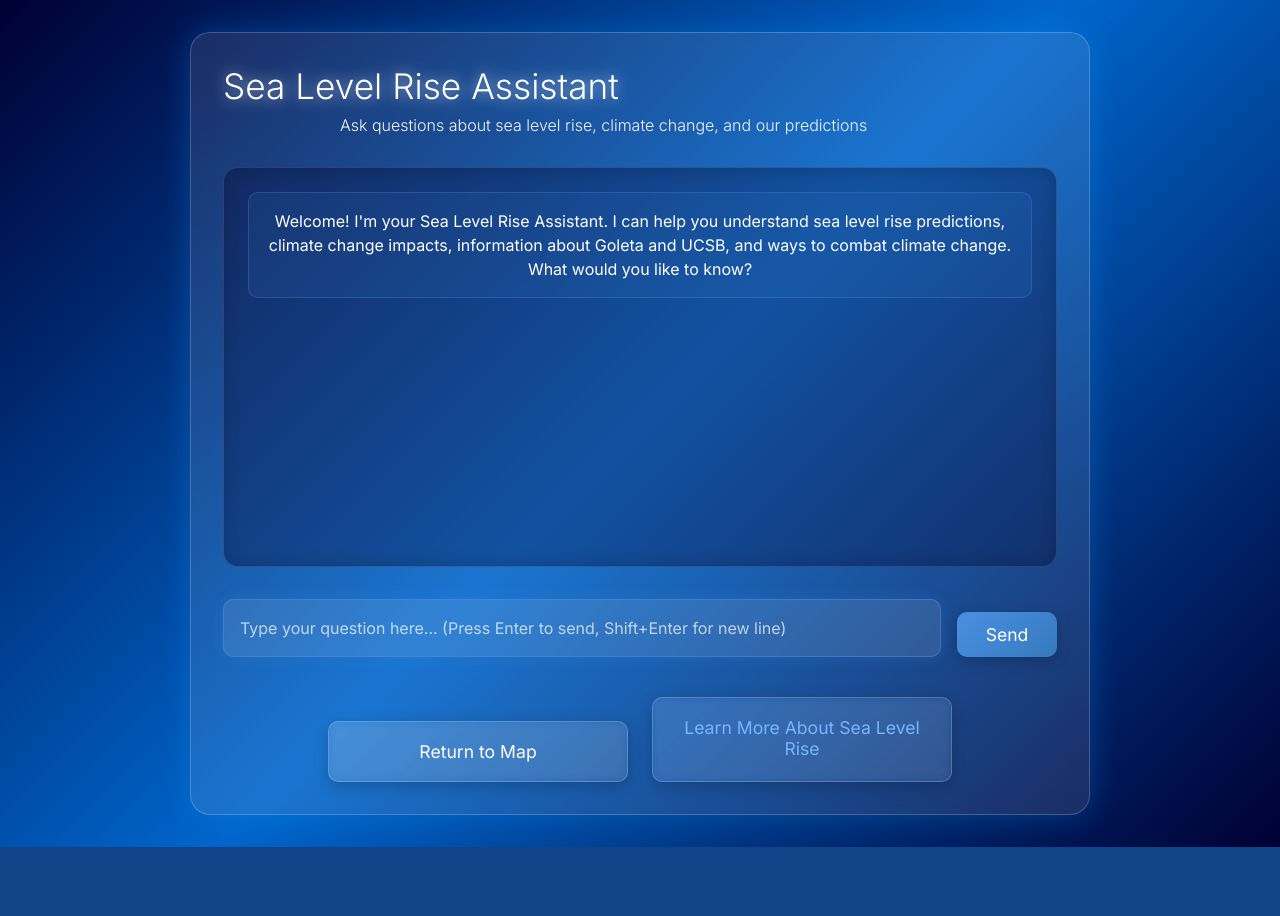
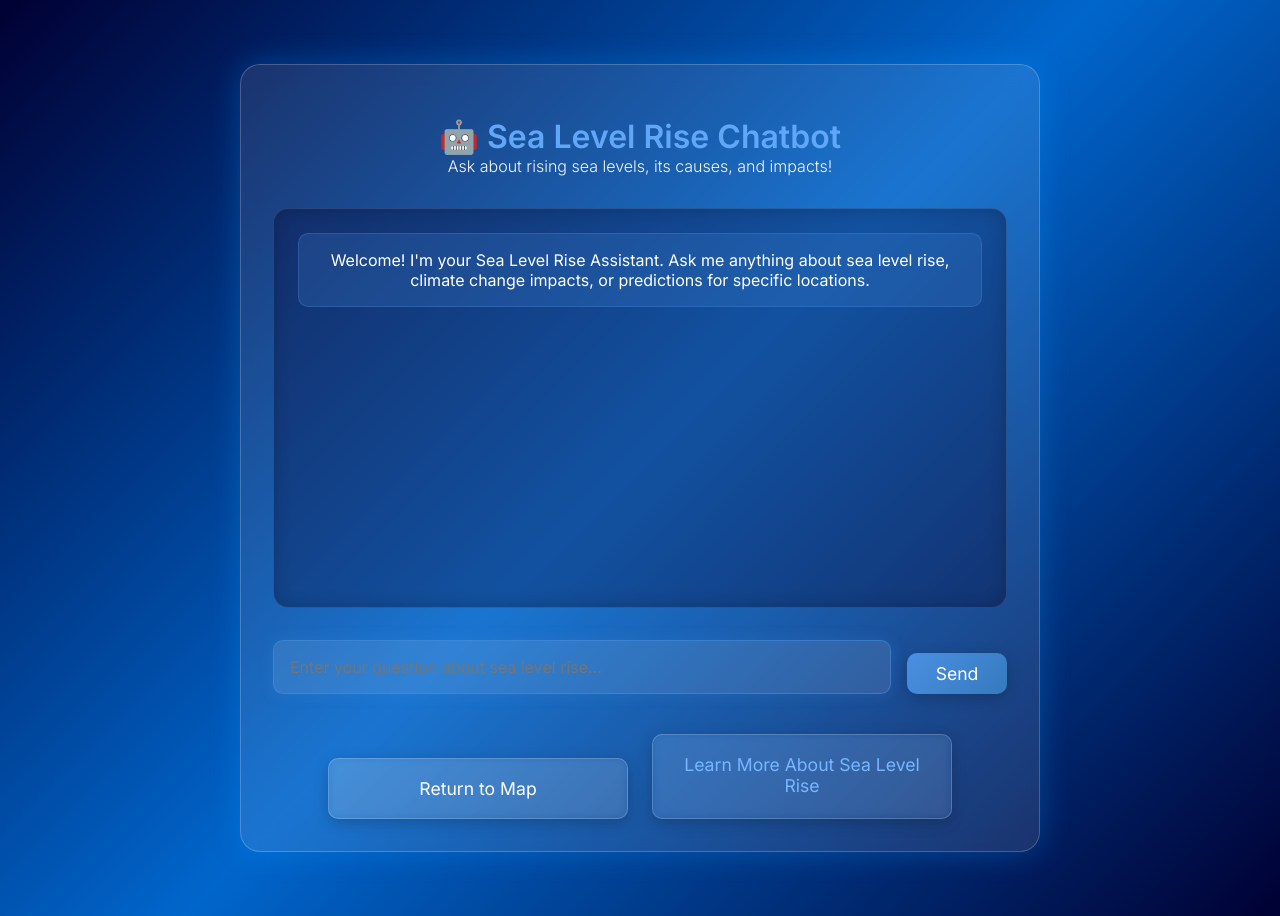
Before and after one commit to jdelpego/inspire_dataorbit, a Python web app: template Custom Frontend/templates/chat.html in a window 1280 px wide. Before the commit the page ends 847 px from the top, so only its background shows below. Run offline with Jinja, Linux system fonts and the light colour scheme; the template is opened without the code that fills it, so the values that code supplies are empty.

Commit message:
New changes for chatbot

```diff
--- a/Custom Frontend/templates/chat.html
+++ b/Custom Frontend/templates/chat.html
@@ -3,17 +3,17 @@
 {% block content %}
 <div class="details-page">
     <div class="details-container chat-container">
-        <h2 class="title">Sea Level Rise Assistant</h2>
-        <p class="subtitle">Ask questions about sea level rise, climate change, and our predictions</p>
+        <h1 style="text-align: center; margin-top: 20px; color: #60a7f7;">🤖 Sea Level Rise Chatbot</h1>
+        <p class="subtitle" style="text-align: center; margin-bottom: 30px;">Ask about rising sea levels, its causes, and impacts!</p>
 
         <div class="chat-box" id="chat-box">
             <div class="message system-message">
-                Welcome! I'm your Sea Level Rise Assistant. I can help you understand sea level rise predictions, climate change impacts, information about Goleta and UCSB, and ways to combat climate change. What would you like to know?
+                Welcome! I'm your Sea Level Rise Assistant. Ask me anything about sea level rise, climate change impacts, or predictions for specific locations.
             </div>
         </div>
 
         <div class="chat-input-container">
-            <textarea id="chat-input" placeholder="Type your question here... (Press Enter to send, Shift+Enter for new line)" class="chat-input" rows="1"></textarea>
+            <textarea id="chat-input" placeholder="Enter your question about sea level rise..." class="chat-input" rows="1"></textarea>
             <button id="send-button" class="predict-button">
                 <span id="button-text">Send</span>
                 <div id="loading-spinner" class="spinner" style="display: none;"></div>
@@ -35,14 +35,6 @@ document.addEventListener('DOMContentLoaded', function() {
     const buttonText = document.getElementById('button-text');
     const loadingSpinner = document.getElementById('loading-spinner');
     let isProcessing = false;
-    let retryCount = 0;
-    const MAX_RETRIES = 2;
-
-    // Auto-resize textarea
-    chatInput.addEventListener('input', function() {
-        this.style.height = 'auto';
-        this.style.height = (this.scrollHeight) + 'px';
-    });
 
     function setLoading(isLoading) {
         isProcessing = isLoading;
@@ -55,29 +47,19 @@ document.addEventListener('DOMContentLoaded', function() {
     function addMessage(text, type = 'assistant') {
         const messageDiv = document.createElement('div');
         messageDiv.className = `message ${type}-message`;
-
-        // Convert URLs to clickable links
-        const linkedText = text.replace(
-            /(https?:\/\/[^\s]+)/g,
-            '<a href="$1" target="_blank" rel="noopener noreferrer">$1</a>'
-        );
-
-        messageDiv.innerHTML = linkedText;
+        messageDiv.textContent = text;
         chatBox.appendChild(messageDiv);
         chatBox.scrollTop = chatBox.scrollHeight;
     }
 
-    async function sendMessage(retry = false) {
+    async function sendMessage() {
         const message = chatInput.value.trim();
         if (!message || isProcessing) return;
 
-        if (!retry) {
         setLoading(true);
         addMessage(message, 'user');
         chatInput.value = '';
         chatInput.style.height = 'auto';
-            retryCount = 0;
-        }
 
         try {
             const response = await fetch('/chat', {
@@ -85,52 +67,37 @@ document.addEventListener('DOMContentLoaded', function() {
                 headers: {
                     'Content-Type': 'application/json',
                 },
-                body: JSON.stringify({ message: message }),
-                signal: AbortSignal.timeout(30000) // 30 second timeout
+                body: JSON.stringify({ message: message })
             });
 
             const data = await response.json();
 
             if (!response.ok) {
-                throw new Error(data.error || 'Server error');
-            }
-
-            if (data.error) {
-                throw new Error(data.error);
-            }
-
-            if (!data.response) {
-                throw new Error('Empty response from server');
+                throw new Error(data.error || 'Failed to get response');
             }
 
             addMessage(data.response);
 
         } catch (error) {
             console.error('Error:', error);
-
-            if (error.name === 'AbortError') {
-                addMessage('⚠️ Request timed out. Please try again.', 'error');
-            } else if (retryCount < MAX_RETRIES) {
-                addMessage(`Retrying... Attempt ${retryCount + 1} of ${MAX_RETRIES}`, 'system-message');
-                retryCount++;
-                await new Promise(resolve => setTimeout(resolve, 2000));
-                return sendMessage(true);
-            } else {
             addMessage('❌ ' + (error.message || 'Failed to get response. Please try again.'), 'error');
-            }
         } finally {
-            if (!retry) {
             setLoading(false);
         }
     }
-    }
 
-    sendButton.addEventListener('click', () => sendMessage(false));
+    // Auto-resize textarea
+    chatInput.addEventListener('input', function() {
+        this.style.height = 'auto';
+        this.style.height = (this.scrollHeight) + 'px';
+    });
+
+    sendButton.addEventListener('click', sendMessage);
 
     chatInput.addEventListener('keydown', function(e) {
         if (e.key === 'Enter' && !e.shiftKey) {
             e.preventDefault();
-            sendMessage(false);
+            sendMessage();
         }
     });
 
@@ -140,6 +107,108 @@ document.addEventListener('DOMContentLoaded', function() {
 </script>
 
 <style>
+.details-container {
+    background: rgba(255, 255, 255, 0.1);
+    backdrop-filter: blur(10px);
+    border-radius: 20px;
+    padding: 2rem;
+    max-width: 800px !important;
+    margin: 2rem auto;
+    box-shadow: 0 0 30px rgba(0, 153, 255, 0.3);
+}
+
+.chat-box {
+    height: 400px;
+    margin: 2rem 0;
+    padding: 1.5rem;
+    background: rgba(0, 0, 51, 0.3);
+    border-radius: 15px;
+    overflow-y: auto;
+    border: 1px solid rgba(255, 255, 255, 0.1);
+}
+
+.chat-input-container {
+    display: flex;
+    gap: 1rem;
+    margin: 1.5rem 0;
+}
+
+.chat-input {
+    flex: 1;
+    padding: 1rem;
+    border-radius: 10px;
+    border: 1px solid rgba(255, 255, 255, 0.2);
+    background: rgba(255, 255, 255, 0.1);
+    color: white;
+    font-size: 1rem;
+    resize: none;
+    min-height: 40px;
+}
+
+.predict-button {
+    background: linear-gradient(135deg, #4a90e2 0%, #357abd 100%);
+    color: white;
+    border: none;
+    border-radius: 10px;
+    padding: 0 1.5rem;
+    font-size: 1.1rem;
+    cursor: pointer;
+    transition: all 0.3s ease;
+    display: flex;
+    align-items: center;
+    justify-content: center;
+    min-width: 100px;
+}
+
+.predict-button:hover {
+    transform: translateY(-2px);
+    box-shadow: 0 4px 15px rgba(74, 144, 226, 0.3);
+}
+
+.predict-button:disabled {
+    opacity: 0.7;
+    cursor: not-allowed;
+    transform: none;
+}
+
+.message {
+    margin: 1rem 0;
+    padding: 1rem;
+    border-radius: 10px;
+    max-width: 80%;
+    word-wrap: break-word;
+    color: white;
+}
+
+.system-message {
+    background: rgba(74, 144, 226, 0.2);
+    border: 1px solid rgba(74, 144, 226, 0.3);
+    margin: 0 auto 1rem auto;
+    text-align: center;
+    max-width: 100%;
+}
+
+.user-message {
+    background: rgba(74, 144, 226, 0.2);
+    border: 1px solid rgba(74, 144, 226, 0.3);
+    margin-left: auto;
+    text-align: right;
+}
+
+.assistant-message {
+    background: rgba(255, 255, 255, 0.1);
+    border: 1px solid rgba(255, 255, 255, 0.2);
+    margin-right: auto;
+}
+
+.error-message {
+    background: rgba(255, 59, 48, 0.1);
+    border: 1px solid rgba(255, 59, 48, 0.3);
+    color: #ff3b30;
+    text-align: center;
+    margin: 1rem auto;
+}
+
 .spinner {
     width: 20px;
     height: 20px;
@@ -147,92 +216,10 @@ document.addEventListener('DOMContentLoaded', function() {
     border-radius: 50%;
     border-top-color: white;
     animation: spin 1s ease-in-out infinite;
-    display: inline-block;
 }
 
 @keyframes spin {
     to { transform: rotate(360deg); }
 }
-
-.predict-button {
-    display: flex;
-    align-items: center;
-    justify-content: center;
-    min-width: 100px;
-}
-
-.predict-button:disabled {
-    opacity: 0.7;
-    cursor: not-allowed;
-}
-
-.chat-input {
-    resize: none;
-    overflow-y: hidden;
-    min-height: 40px;
-    max-height: 150px;
-    line-height: 1.5;
-    color: white;
-    font-size: 1rem;
-    background: rgba(255, 255, 255, 0.1);
-}
-
-.chat-input::placeholder {
-    color: rgba(255, 255, 255, 0.7);
-}
-
-.message {
-    color: white;
-    font-size: 1rem;
-    line-height: 1.5;
-    margin: 1rem 0;
-    padding: 1rem;
-    border-radius: 10px;
-    word-wrap: break-word;
-}
-
-.error-message {
-    background: rgba(255, 59, 48, 0.1);
-    border: 1px solid rgba(255, 59, 48, 0.3);
-    color: #ff3b30;
-}
-
-.user-message {
-    background: rgba(74, 144, 226, 0.2);
-    border: 1px solid rgba(74, 144, 226, 0.3);
-    margin-left: auto;
-    text-align: right;
-    max-width: 80%;
-}
-
-.assistant-message {
-    background: rgba(255, 255, 255, 0.1);
-    border: 1px solid rgba(255, 255, 255, 0.2);
-    margin-right: auto;
-    text-align: left;
-    max-width: 80%;
-}
-
-.message a {
-    color: #78b6ff;
-    text-decoration: underline;
-}
-
-.message a:hover {
-    color: #a8d1ff;
-}
-
-.system-message {
-    background: rgba(74, 144, 226, 0.1);
-    border: 1px solid rgba(74, 144, 226, 0.3);
-    text-align: center;
-    margin: 0 auto 1rem auto;
-    max-width: 100%;
-}
-
-.chat-box {
-    background: rgba(0, 0, 51, 0.3);
-    border: 1px solid rgba(255, 255, 255, 0.1);
-}
 </style>
 {% endblock %}
```
Also changed, not shown: Custom Frontend/app.py (+12 -19 lines). Lines whose indentation alone changed are shown as unchanged.
